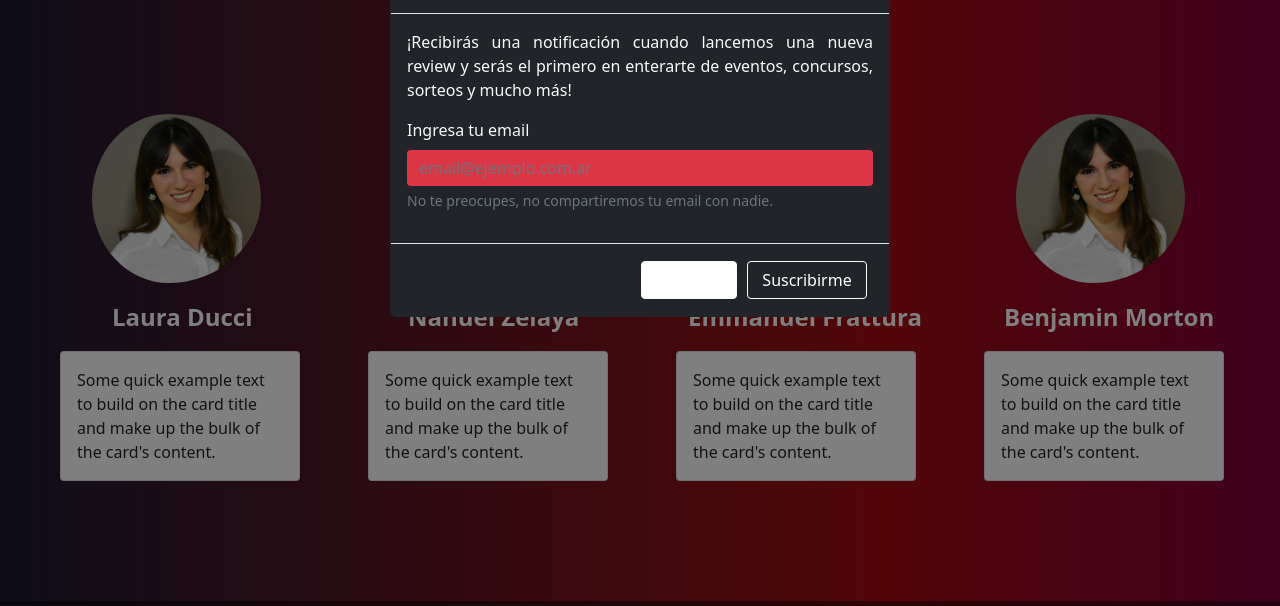
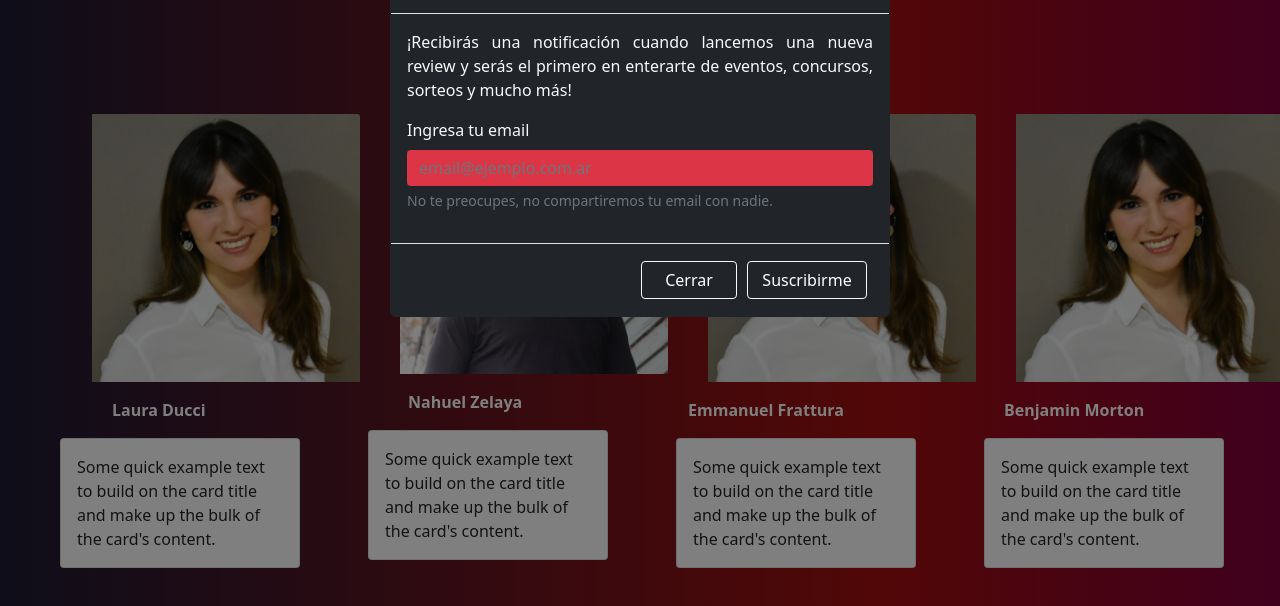
Before and after one commit to Frattura17/Acerca-de-Nosotros, a plain HTML site: page index.html in a window 1280 px wide. Both pictures are taken after a click on the button "Suscríbete". Shown: the part 78-684 px from the top of the page. Drawn offline with nearby package versions, Linux system fonts and the light colour scheme.

Commit message:
Update estilos.css

```diff
--- a/css/estilos.css
+++ b/css/estilos.css
@@ -1,14 +1,12 @@
 body {
     background: rgb(28, 27, 51) !important;
     background: linear-gradient(
-      90deg,
+       90deg,
       rgba(28, 27, 51, 1) 0%,
       rgba(164, 15, 15, 1) 69%,
       rgba(128, 0, 58, 1) 100%
     ) !important;
   }
-  /********NAV BAR*******/
-  /*////////////////////*/
   #navbarNavAltMarkup {
     justify-content: flex-end !important;
   }
@@ -22,7 +20,7 @@ body {
     color: rgb(100, 100, 100);
   }
 
-/*////SUSCRIBIRSE-MODAL////*/
+  /*////SUSCRIBIRSE-MODAL////*/
 
   #BOTON-NAV-modal {
     width: 7.5rem;
@@ -35,23 +33,21 @@ body {
     min-height: 2rem;
     margin: 5px 0px 5px 0px;
     color: white;
-    background-color: white !important;
   }
 
   #BOTON-NAV-modalcerrar:hover {
-    color: rgb(100, 100, 100) !important;
+    color: rgb(100, 100, 100);
   }
 
   #BOTON-NAV-modal:hover{
     color: rgb(100, 100, 100);
   }
   /*////SUSCRIBIRSE-MODAL////*/
+
   #SUSCRIPCION {
     display: flex;
     text-align: justify;
   }
-  /******** FOOTER *******/
-  /*////////////////////*/
   footer {
     font-size: 0.75rem !important;
   }
@@ -59,14 +55,3 @@ body {
   footer a {
     color: white !important;
   }
-  /******** CARDS *******/
-  /*////////////////////*/
-  .radius {
-    border-radius: 50%;
-    width: 185px;
-    height: 169px;
-  }
-  .font-weight-bold {
-    font-weight: bold;
-    font-size: 1.5rem;
-  }
```
